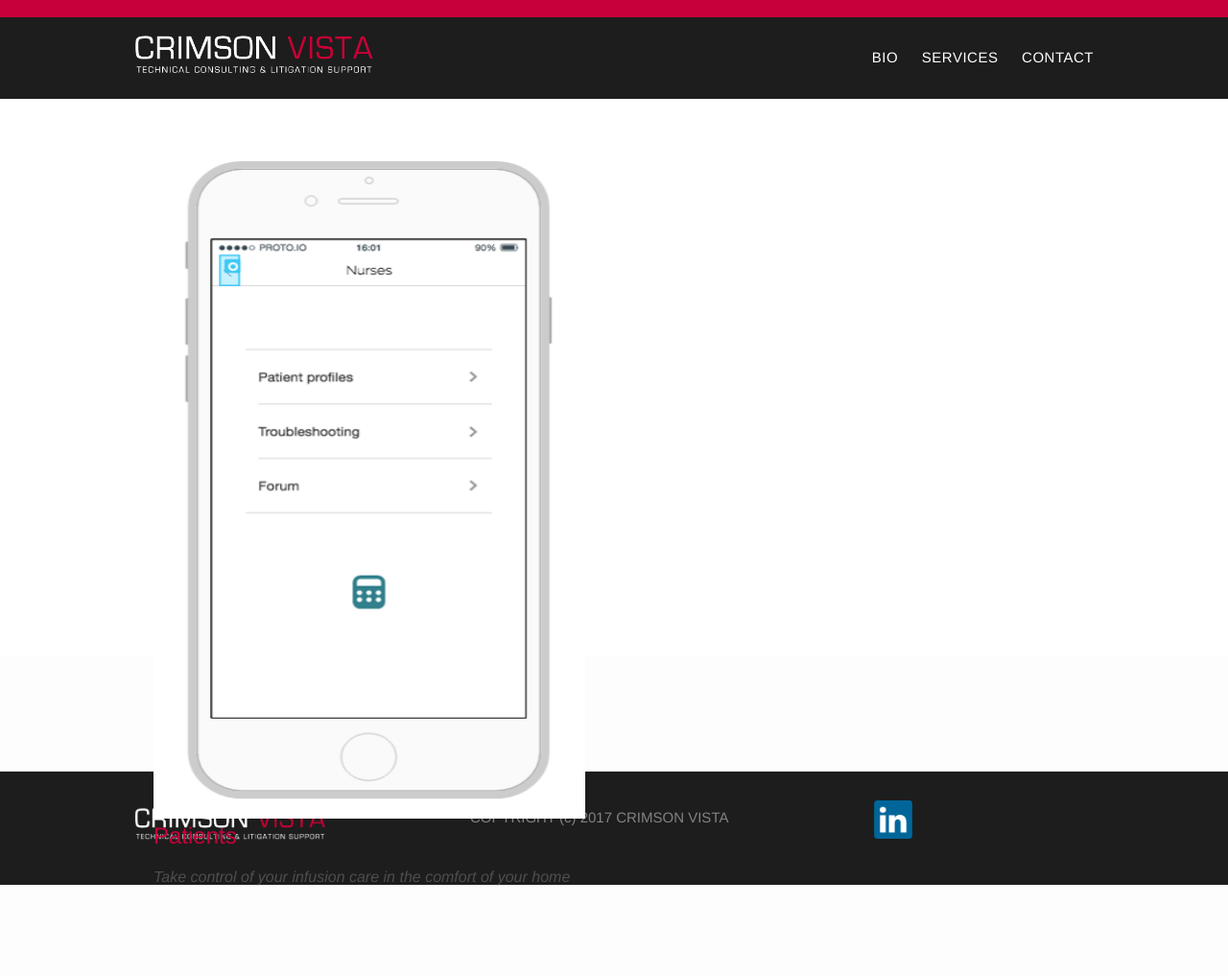
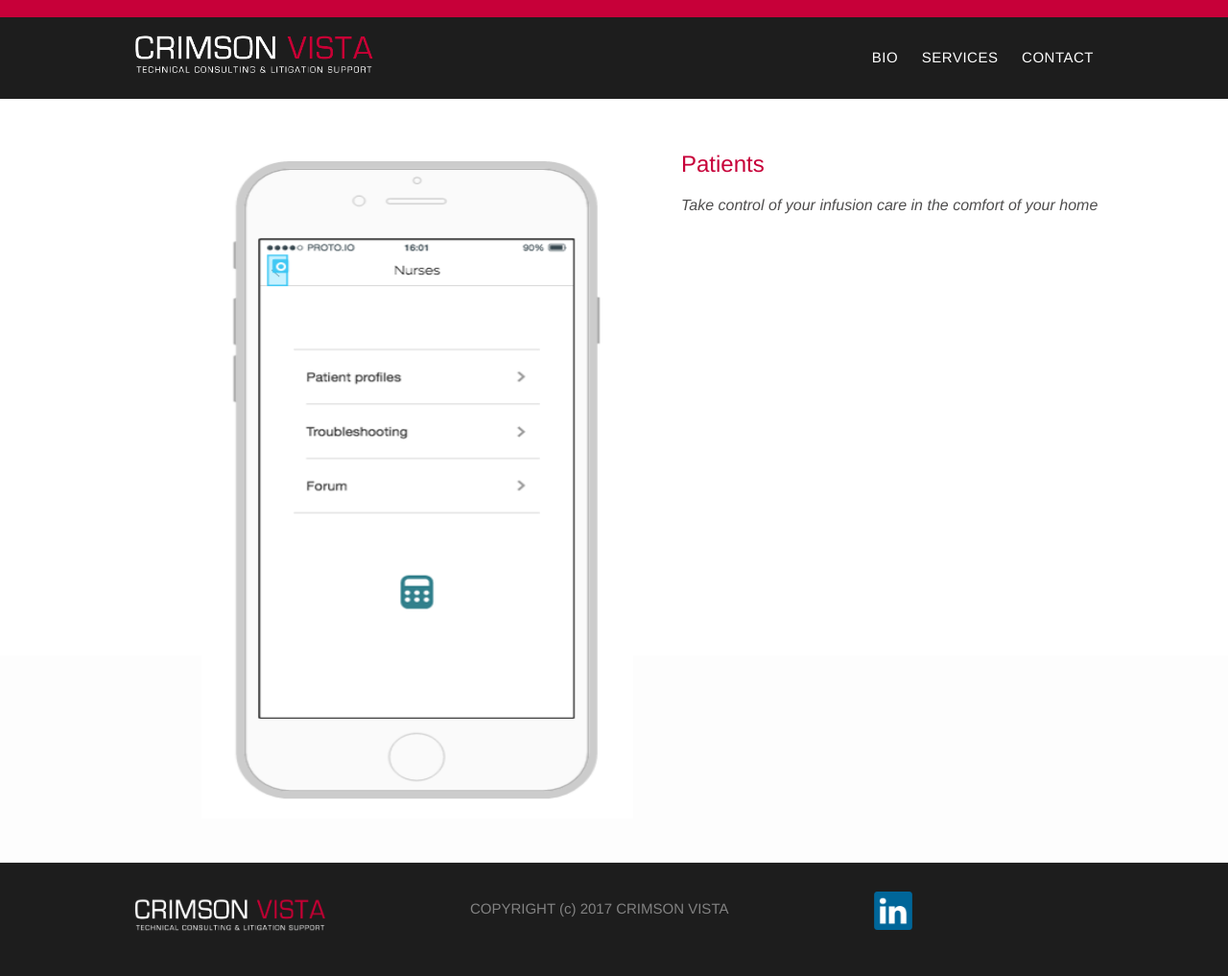
Before and after one commit to vezenwa/vezenwa.github.io, a Jekyll site: the page built from services/nurses.md, in a window 1280 px wide. Shown: the whole page at 96% size. Built offline with Jekyll 4.4.1, drawn with Linux system fonts in a browser that asks for light colours; before the commit the page ends 954 px from its top, so only the background shows below that.

Commit message:
Update nurses.html

```diff
--- a/_layouts/nurses.html
+++ b/_layouts/nurses.html
@@ -19,10 +19,16 @@
            <div class="columns spacing">
 
 
+
+              <div class="column half">
                 <img src="/images/napp1.png" width="450" height="700">
+            </div>
 
-                             <h2>Patients</h2>
+            <div class="column half">
+               <h2>Patients</h2>
                 <p style="color:#4F4E4E" class="post-hero center-text"><i>Take control of your infusion care in the comfort of your home</i></p>
+            </div>
+
 
             </div>
 
```
